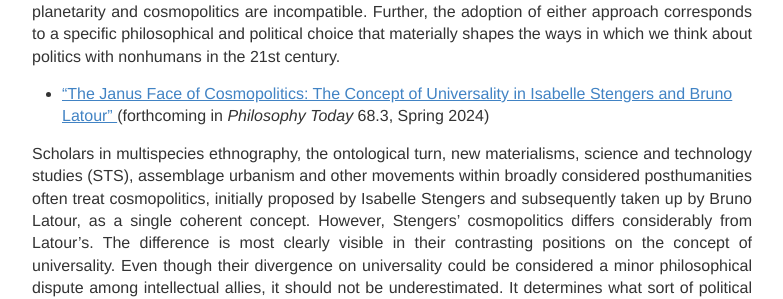
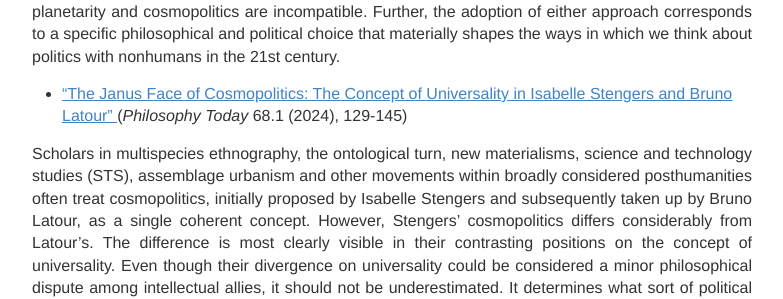
Before and after one commit to IJanicka/IJanicka.github.io, a Jekyll site: the page built from publications.md, in a window 1280 px wide and 900 px high, scrolled down 1456 px. Shown: the part 153-452 px from the top of the window, without its empty margins (248-1031 px from the left). Built offline with Jekyll 4.4.1, drawn with Linux system fonts in a browser that asks for light colours.

Commit message:
Update publications.md

```diff
--- a/publications.md
+++ b/publications.md
@@ -27,7 +27,7 @@ The turn of the Millennium demonstrated a fully-fledged revival and fusion of va
 
 An important shift is taking place in environmental philosophy with regard to one of the field’s most fundamental concepts. The notion of ecological “sustainability” is being slowly replaced by the notion of the “habitability” of Earth in much contemporary discussion of environmentalism. This article focuses on two philosophies of habitability that have significantly impacted our thinking about climate change in recent years: planetarity and cosmopolitics. The two frameworks are frequently combined in various formulations of a more-than-human politics. Yet the philosophical paradigms, and their political implications, are, in fact, radically different, as this analysis will demonstrate. These crucial differences are amply evidenced through a comparative analysis of Dipesh Chakrabarty’s recent writing on planetarity and Isabelle Stengers’ work on cosmopolitics. The article argues, ultimately, that planetarity and cosmopolitics are incompatible. Further, the adoption of either approach corresponds to a specific philosophical and political choice that materially shapes the ways in which we think about politics with nonhumans in the 21st century.
 
-* <a href="https://www.pdcnet.org/philtoday/content/philtoday_2024_0068_0001_0129_0145" target="_blank"> “The Janus Face of Cosmopolitics: The Concept of Universality in Isabelle Stengers and Bruno Latour” </a> (forthcoming in *Philosophy Today* 68.3, Spring 2024) <br>
+* <a href="https://www.pdcnet.org/philtoday/content/philtoday_2024_0068_0001_0129_0145" target="_blank"> “The Janus Face of Cosmopolitics: The Concept of Universality in Isabelle Stengers and Bruno Latour” </a> (*Philosophy Today* 68.1 (2024), 129-145) <br>
 
 Scholars in multispecies ethnography, the ontological turn, new materialisms, science and technology studies (STS), assemblage urbanism and other movements within broadly considered posthumanities often treat cosmopolitics, initially proposed by Isabelle Stengers and subsequently taken up by Bruno Latour, as a single coherent concept. However, Stengers’ cosmopolitics differs considerably from Latour’s. The difference is most clearly visible in their contrasting positions on the concept of universality. Even though their divergence on universality could be considered a minor philosophical dispute among intellectual allies, it should not be underestimated. It determines what sort of political practice each of these philosophers envisions with cosmopolitics. Their visions of political practice are substantially different. This article examines Latour’s and Stengers’ diverging positions on universality, delineates the two types of cosmopolitics, and, finally, analyzes what sort of political practice each of these cosmopolitics implies.
 
```
